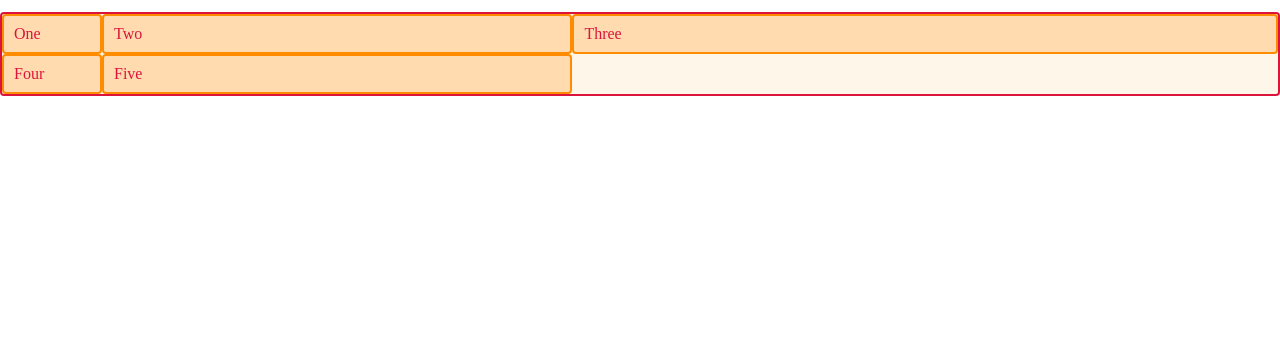
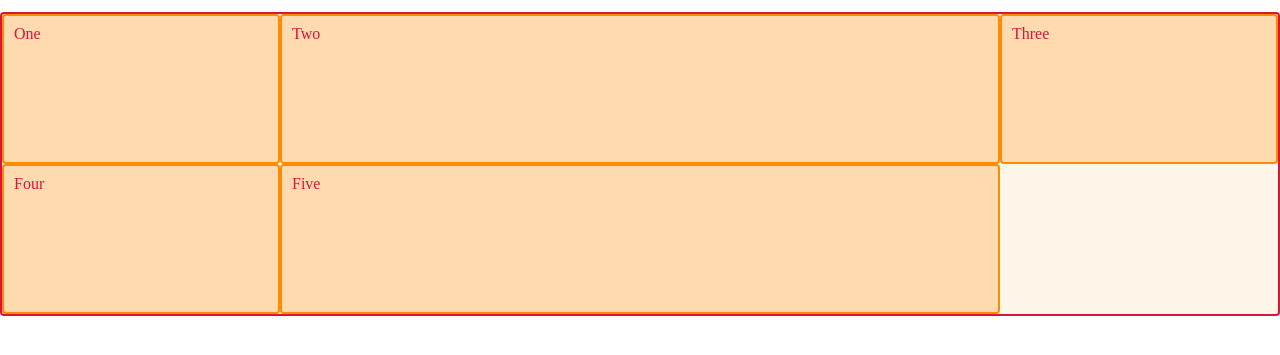
Before and after one commit to ynakanoendertech/css-grid-2, a website: page index.html in a window 1280 px wide. Shown: the part 41-396 px from the top of the page. Drawn offline with nearby package versions, Linux system fonts and the light colour scheme.

Commit message:
grid-auto-rows ensures height in implicit grid

```diff
--- a/index.html
+++ b/index.html
@@ -26,7 +26,8 @@
             border-radius: 4px;
 
             display: grid;
-            grid-template-columns: repeat(1, 100px 2fr 3fr);
+            grid-template-columns: repeat(1, 1fr 720px 1fr);
+            grid-auto-rows: 150px;
         }
     </style>
 </head>
```
